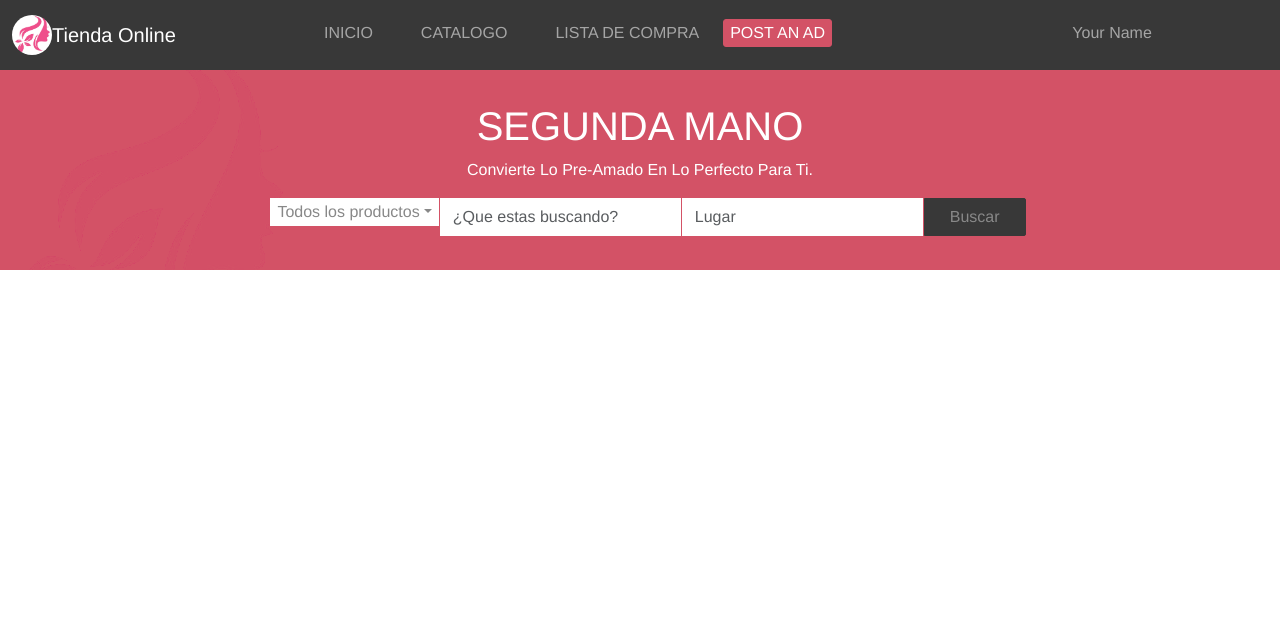
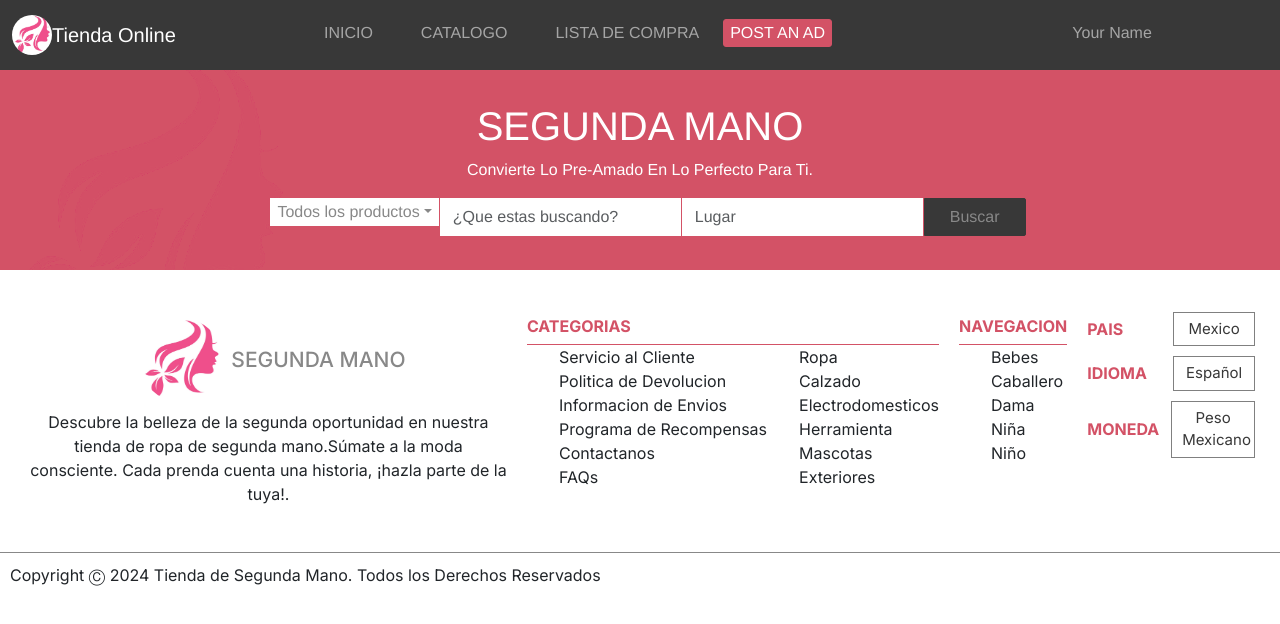
Before and after one commit to marilirulita/react-bootstrap-store, a Next.js app: page / in a window 1280 px wide. Shown: the top 624 px of the page. Built offline with nearby package versions, Linux system fonts and the light colour scheme.

Commit message:
add footer code

```diff
--- a/src/app/page.js
+++ b/src/app/page.js
@@ -1,9 +1,11 @@
 import NavBar from "./ui/Navbar"
+import Footer from "./ui/Footer"
 
 export default function Home() {
   return (
     <div>
       <NavBar />
+      <Footer />
     </div>
   )
 }
--- /dev/null
+++ b/src/app/ui/Footer.js
@@ -0,0 +1,184 @@
+import Image from "next/image"
+
+export default function Footer() {
+  return (
+    <div>
+      <div className="footer-up">
+  <div className="footer-up-med mx-0 mx-sm-5 mx-lg-0">
+    <div className="footer-up-elem mx-0 mx-sm-5 mx-md-0">
+      <div className="d-flex">
+        <a href="#" className="d-flex align-items-center">
+
+          <Image
+            src="/logo1.png"
+            alt="Logo image brand"
+            width={100}
+            height={100}
+            className="rounded-circle p-2"
+          />
+          <h2 className="text-uppercase ml-3 my-0">Segunda Mano</h2>
+        </a>
+      </div>
+      <p className="text-center">
+        Descubre la belleza de la segunda oportunidad en nuestra tienda de ropa
+        de segunda mano.Súmate a la moda consciente. Cada prenda cuenta una
+        historia, ¡hazla parte de la tuya!.
+      </p>
+    </div>
+  </div>
+  <div className="footer-up-med">
+    <div className="footer-links">
+      <h4>Categorias</h4>
+      <div className="d-flex">
+        <ul className="pl-0">
+          <li>
+            <a href="#" className="text-nowrap">
+              Servicio al Cliente
+            </a>
+          </li>
+          <li>
+            <a href="#" className="text-nowrap">
+              Politica de Devolucion
+            </a>
+          </li>
+          <li>
+            <a href="#" className="text-nowrap">
+              Informacion de Envios
+            </a>
+          </li>
+          <li>
+            <a href="#" className="text-nowrap">
+              Programa de Recompensas
+            </a>
+          </li>
+          <li>
+            <a href="#" className="text-nowrap">
+              Contactanos
+            </a>
+          </li>
+          <li>
+            <a href="#" className="text-nowrap">
+              FAQs
+            </a>
+          </li>
+        </ul>
+        <ul className="pl-3">
+          <li>
+            <a href="#" className="text-nowrap">
+              Ropa
+            </a>
+          </li>
+          <li>
+            <a href="#" className="text-nowrap">
+              Calzado
+            </a>
+          </li>
+          <li>
+            <a href="#" className="text-nowrap">
+              Electrodomesticos
+            </a>
+          </li>
+          <li>
+            <a href="#" className="text-nowrap">
+              Herramienta
+            </a>
+          </li>
+          <li>
+            <a href="#" className="text-nowrap">
+              Mascotas
+            </a>
+          </li>
+          <li>
+            <a href="#" className="text-nowrap">
+              Exteriores
+            </a>
+          </li>
+        </ul>
+      </div>
+    </div>
+    <div className="d-flex">
+      <div className="footer-navig">
+        <h4>Navegacion</h4>
+        <ul className="pl-0">
+          <li>
+            <a href="#" className="text-nowrap">
+              Bebes{" "}
+            </a>
+          </li>
+          <li>
+            <a href="#" className="text-nowrap">
+              Caballero{" "}
+            </a>
+          </li>
+          <li>
+            <a href="#" className="text-nowrap">
+              Dama{" "}
+            </a>
+          </li>
+          <li>
+            <a href="#" className="text-nowrap">
+              Niña{" "}
+            </a>
+          </li>
+          <li>
+            <a href="#" className="text-nowrap">
+              Niño
+            </a>
+          </li>
+        </ul>
+      </div>
+      <div className="footer-options">
+        <div className="options">
+          <h4 className="w-50">Pais</h4>
+          <button type="button" name="button" className="w-50">
+            Mexico
+          </button>
+        </div>
+        <div className="options">
+          <h4 className="w-50">Idioma</h4>
+          <button type="button" name="button" className="w-50">
+            Español
+          </button>
+        </div>
+        <div className="options">
+          <h4 className="w-50">Moneda</h4>
+          <button type="button" name="button" className="w-50">
+            Peso Mexicano
+          </button>
+        </div>
+      </div>
+    </div>
+  </div>
+</div>
+
+<div className="footer-down">
+  <p className="">
+    Copyright Ⓒ 2024 Tienda de Segunda Mano. Todos los Derechos Reservados
+  </p>
+  <ul className="social-div p-0">
+    <li className="mx-3">
+      <a href="#" data-toggle="tooltip" title="Facebook">
+        <i className="fab fa-facebook fa-2x" />
+      </a>
+    </li>
+    <li className="mx-3">
+      <a href="#" data-toggle="tooltip" title="Twitter">
+        <i className="fab fa-twitter-square fa-2x" />
+      </a>
+    </li>
+    <li className="mx-3">
+      <a href="#" data-toggle="tooltip" title="Instagram">
+        <i className="fab fa-instagram-square fa-2x" />
+      </a>
+    </li>
+    <li className="mx-3">
+      <a href="#" data-toggle="tooltip" title="Youtube">
+        <i className="fab fa-youtube fa-2x" />
+      </a>
+    </li>
+  </ul>
+</div>
+
+    </div>
+  )
+}
```
